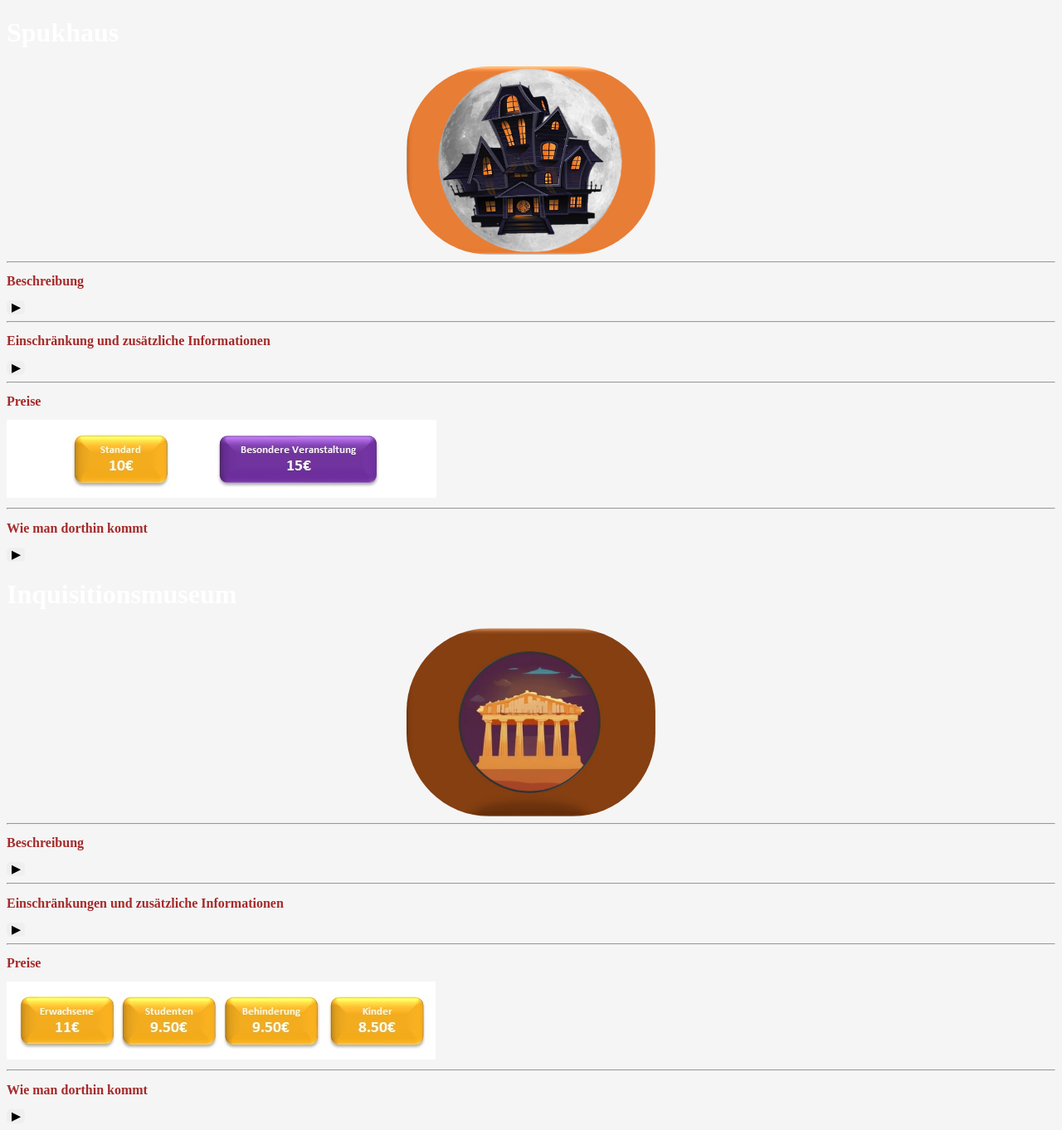
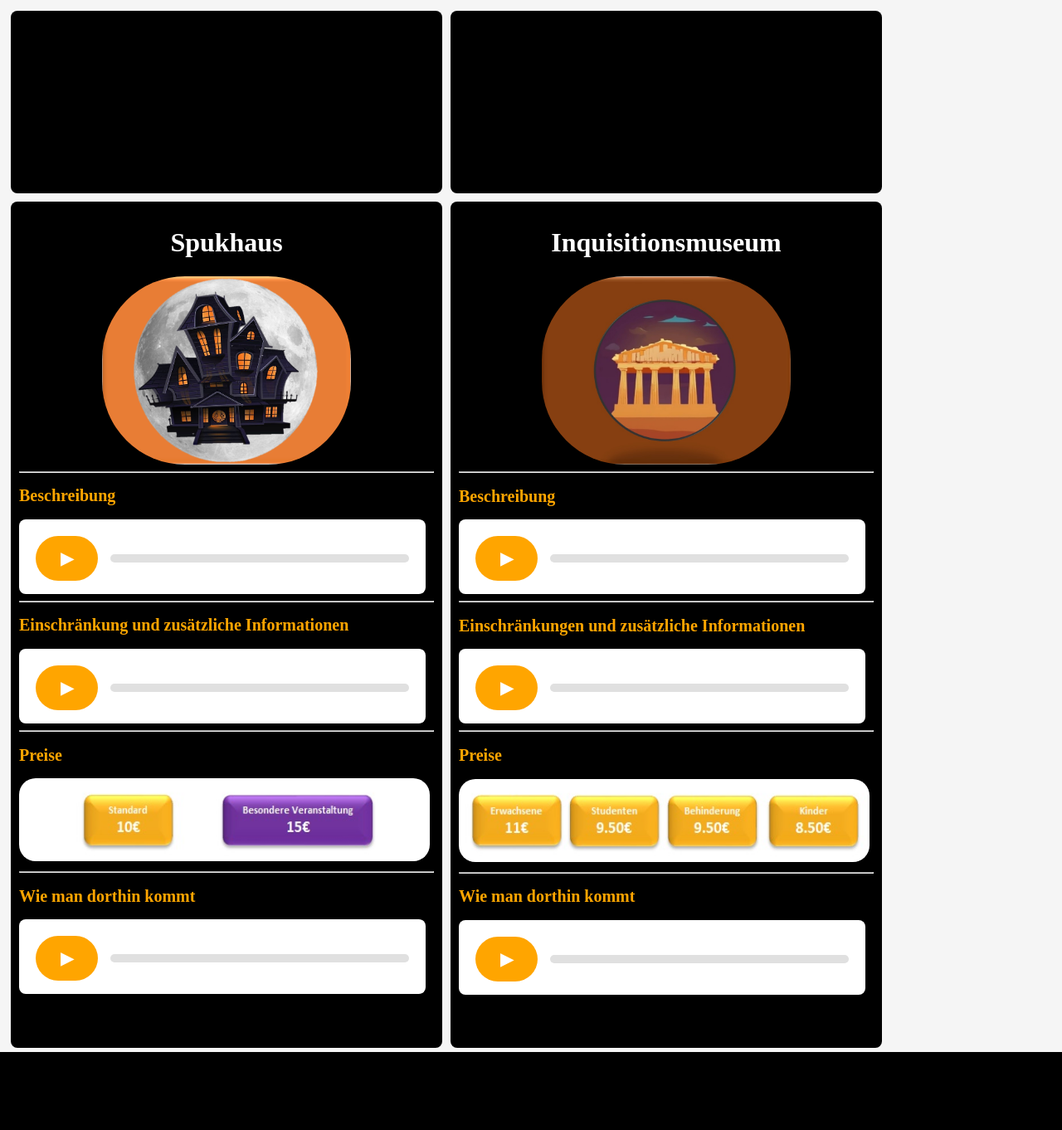
Before and after one commit to Pr0jectEd/Pr0jectEd.github.io, a PHP site: page /german.html in a window 1280 px wide. Shown: the whole page at 83% size. After the commit the page ends 1268 px from the top, so only its background shows below. Run offline with PHP 8.4, Linux system fonts and the light colour scheme.

Commit message:
Adjunto scriptaudio y detalles

```diff
--- a/script.js
+++ b/script.js
@@ -68,6 +68,9 @@
         const sumaBtnPromoEnfant = document.getElementById('sumaBtnPromoEnfant');
         const resetBtnPromoEnfant= document.getElementById('resetBtnPromoEnfant');
         const resetBtnPack = document.getElementById('resetBtnPack')
+        /*Finalization*/
+        const resetBtnTransaction = document.getElementById('resetBtnTransaction')
+        const acceptBtnTransaction = document.getElementById('acceptBtnTransaction')
 
 
     /*Creación de los métodos)*/
--- /dev/null
+++ b/scriptaudio.js
@@ -0,0 +1,44 @@
+const playButtons = document.querySelectorAll('.play-button');
+const audios = [
+    document.getElementById('audio-1'),
+    document.getElementById('audio-2'),
+    document.getElementById('audio-3'),
+    document.getElementById('audio-4'),
+    document.getElementById('audio-5'),
+    document.getElementById('audio-6'),
+    document.getElementById('audio-7'),
+    document.getElementById('audio-8')
+
+];
+const progressBars = [
+    document.getElementById('progress-bar-1'),
+    document.getElementById('progress-bar-2'),
+    document.getElementById('progress-bar-3'),
+    document.getElementById('progress-bar-4'),
+    document.getElementById('progress-bar-5'),
+    document.getElementById('progress-bar-6'),
+    document.getElementById('progress-bar-7'),
+    document.getElementById('progress-bar-8')
+];
+
+playButtons.forEach((playbutton, index) => {
+    playbutton.addEventListener('click', () => {
+        if (audios[index].paused) {
+            audios[index].play();
+            playbutton.textContent = '❚❚';
+        } else {
+            audios[index].pause();
+            playbutton.textContent = '▶';
+        }
+    });
+
+    audios[index].addEventListener('timeupdate', () => {
+        const progressPercentage = (audios[index].currentTime / audios[index].duration) * 100;
+        progressBars[index].style.width = progressPercentage + '%';
+    });
+
+    audios[index].addEventListener('ended', () => {
+        playbutton.textContent = '▶';
+        progressBars[index].style.width = '0%';
+    });
+});
--- a/style.css
+++ b/style.css
@@ -1,77 +1,235 @@
 /*contenido del archivo datos.html*/
 
-body{
+body {
     background-color: whitesmoke;
 }
 
-.box{
-    padding:10px;
+/*Definición de Frames*********************************************************************************/
+.header{
     width: 500px;
-    height: 260px;
+    height: 200px;
+    padding: 10px;
     border-radius: 8px;
     background-color: black;
-    margin:10px;
+    margin: 5px;
+    float: left;
+}
+.box {
+    padding: 10px;
+    width: 500px;
+    height: 230px;
+    border-radius: 8px;
+    background-color: black;
+    margin: 5px;
+    float: left;
+}
+
+.maisonmusee {
+    width: 500px;
+    height: 1000px;
+    padding: 10px;
+    border-radius: 8px;
+    background-color: black;
+    margin: 5px;
     float: left;
 }
 
 .box:hover {
-    transform: translateY(-5px);/*Hace "saltar" el objeto*/
+    transform: translateY(-5px); /*Hace "saltar" el objeto*/
 }
 
-p{
-    color:whitesmoke;
-    margin: 30px;
-
-}
-h1{
-    color:white;
+.smallbox {
+    padding: 10px;
+    width: 500px;
+    height: 100px;
+    border-radius: 8px;
+    background-color: blueviolet;
+    margin: 10px;
+    float: left;
 }
 
-h2{
-    font-size:medium;
-    font-weight: bold;
-    color:brown;
+.smallbox:hover {
+    transform: translateY(-5px); /*Hace "saltar" el objeto*/
 }
 
-button{
+.footer{
+    background-color: greenyellow;
+}
 
-    /*display: block;*/
-    /*margin: 10px auto;*/
-    /*padding: 10px 20px;*/
-    /*font-size: 16px;*/
+/*Definición de Letras y Parrafos*********************************************************************************/
+p {
+    color: whitesmoke;
+    margin: 30px;
+}
+
+h1 {
+    color: white;
+    text-align: center;
+    /*border: 0px;
+    margin: 5px;*/
+}
+
+h2 {
+    font-size:20px;
+    font-weight: bold;
+    color: orange;
+}
+
+/*Clasificación de Botones**************************************************************************************/
+button {
     border: none;
     border-radius: 5px;
-    color:black;
+    color: black;
     font-weight: bold;
-    /*background-color: aliceblue;
-    cursor: pointer;
-    transition: background-color 0.3s ease;*/
 }
 
-.button:hover{
-    background-color:red;
+.button:hover {
+    background-color: red;
 }
 
-.btout{
-
+.btout {
     background-color: yellow;
     border-radius: 8px;
 }
 
-.btout:hover{
+.btout:hover {
     background-color: yellowgreen;
 }
 
-.smallbox{
-    padding:10px;
-    width: 500px;
-    height: 100px;
-    border-radius: 8px;
-    background-color: rgb(85, 3, 85);
-    margin:10px;
-    float: left;
+.valida {
+    background-color: green;
 }
 
-.smallbox:hover {/*Hace "saltar" el objeto*/
-    transform: translateY(-5px);
+.anul {
+    background-color: red;
 }
+
+.anul:hover {
+    background-color: brown;
+}
+
+.image-button {
+    background-color: transparent; /* Fondo transparente */
+    border: none; /* Sin borde */
+    cursor: pointer; /* Cambia el cursor al pasar por encima */
+    border-radius: 100px;
+}
+
+.image-button img {
+    width: 50px; /* Ancho de la imagen */
+    height: 50px; /* Altura de la imagen */
+}
+
+.image-banner{
+
+    width:495px;
+    height:100px;
+    border-radius:20px ;
+
+}
+
+
+/* Botón de Audio
+#audio-container, #audio-container-2 {
+    display: flex;
+    align-items: center;
+    margin-top: 20px;
+}
+
+#play-button, #play-button-2 {
+    margin-right: 15px;
+    padding: 15px 30px;
+    font-size: 20px;
+    background-color: #007bff;
+    color: white;
+    border: none;
+    border-radius: 50px;
+    cursor: pointer;
+    transition: background-color 0.3s ease, transform 0.3s ease;
+}
+
+#play-button:hover, #play-button-2:hover {
+    background-color: #0056b3;
+    transform: scale(1.1);
+}
+
+#progress, #progress-2 {
+    width: 100%;
+    height: 10px;
+    background-color: #e0e0e0;
+    position: relative;
+    border-radius: 5px;
+}
+
+#progress-bar, #progress-bar-2 {
+    width: 0;
+    height: 100%;
+    background-color: #76c7c0;
+    position: absolute;
+    top: 0;
+    left: 0;
+    border-radius: 5px;
+}*/
+
+
+
+.audio-container {
+
+    background-color: #fff;
+    border-radius: 8px;
+    box-shadow: 0 4px 8px rgba(0, 0, 0, 0.2);
+    padding: 20px;
+    width: 200%;
+    max-width: 450px;
+    height: 50px;
+}
+
+.audio-player {
+    display: flex;
+    align-items: center;
+    margin-bottom: 15px;
+}
+
+.play-button {
+    /*margin-right: 15px;
+    padding: 15px 30px;
+    font-size: 20px;
+    background-color: #007bff;
+    color: white;
+    border: none;
+    border-radius: 50px;
+    cursor: pointer;
+    transition: background-color 0.3s ease, transform 0.3s ease;*/
+    margin-right: 15px;
+    padding: 15px 30px;
+    font-size: 20px;
+    background-color:orange;
+    color: white;
+    border: none;
+    border-radius: 50px;
+    cursor: pointer;
+    transition: background-color 0.3s ease, transform 0.3s ease;
+}
+
+.play-button:hover {
+    background-color:orangered;
+    transform: scale(1.1);
+}
+
+.progress {
+    width: 100%;
+    height: 10px;
+    background-color: #e0e0e0;
+    position: relative;
+    border-radius: 5px;
+}
+
+.progress-bar {
+    width: 0;
+    height: 100%;
+    background-color: #76c7c0;
+    position: absolute;
+    top: 0;
+    left: 0;
+    border-radius: 5px;
+}
```
